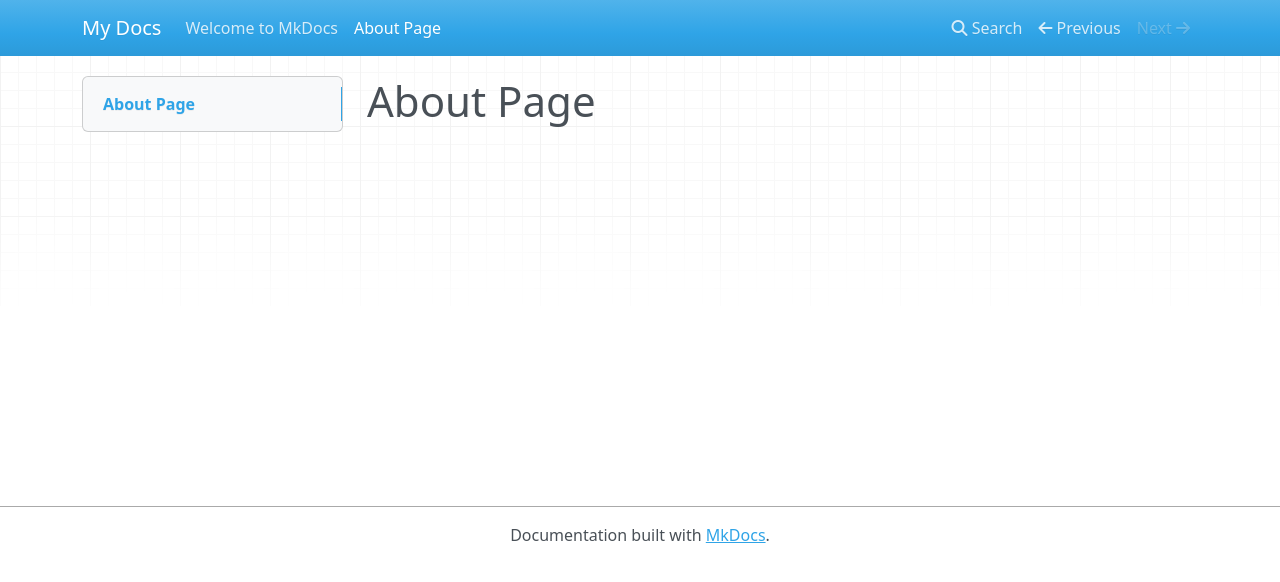
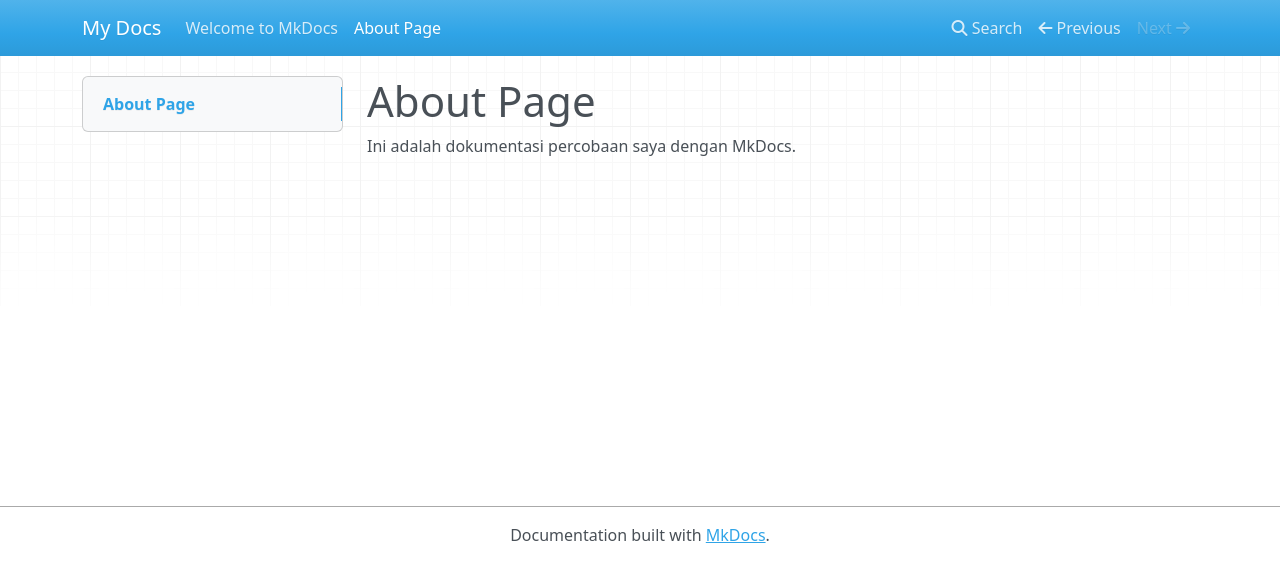
Before and after one commit to putrins21/my-docs, an MkDocs documentation site: the page built from docs/about.md, in a window 1280 px wide. Shown: the top 582 px of the page. Built offline with MkDocs 1.6.1, drawn with Linux system fonts in a browser that asks for light colours; nearby versions of some CDN libraries.

Commit message:
Update about.md

```diff
--- a/docs/about.md
+++ b/docs/about.md
@@ -1 +1,3 @@
 # About Page
+
+Ini adalah dokumentasi percobaan saya dengan MkDocs.
```
